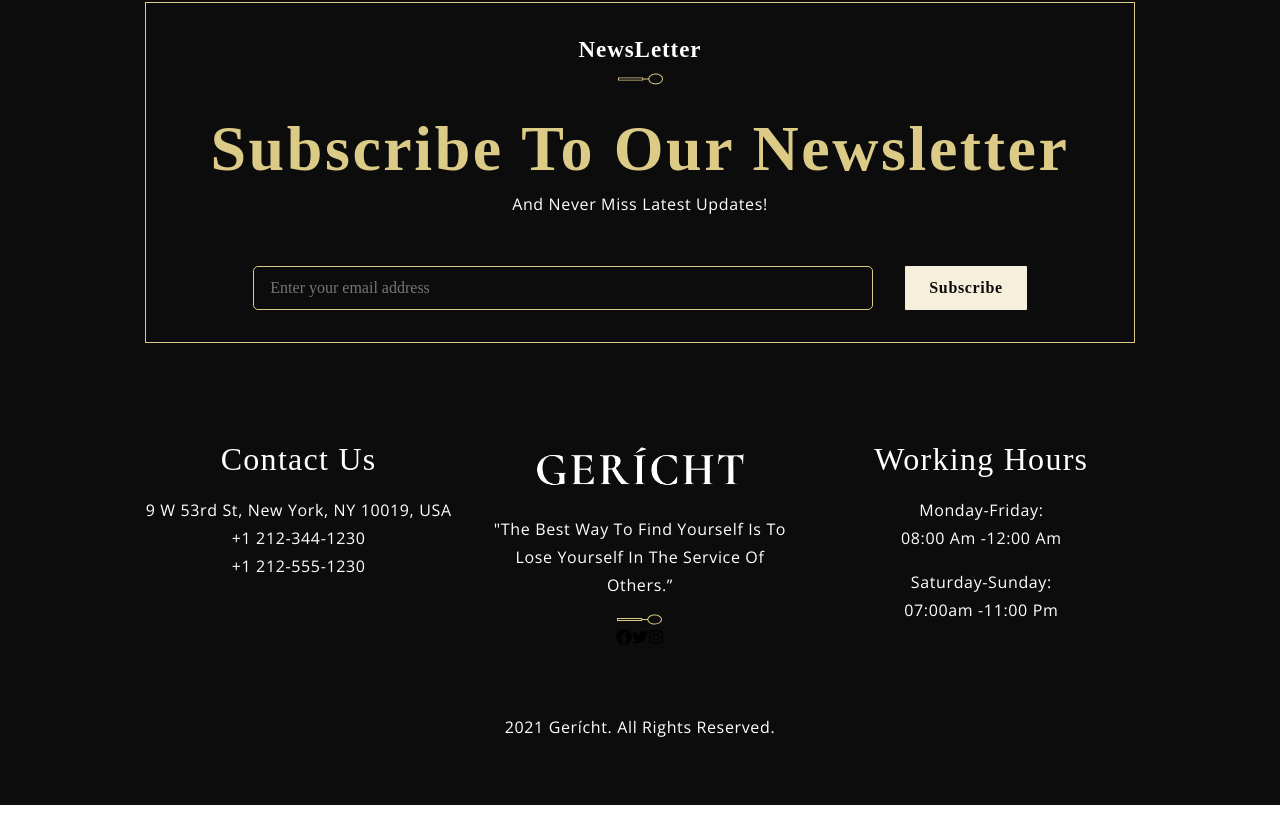
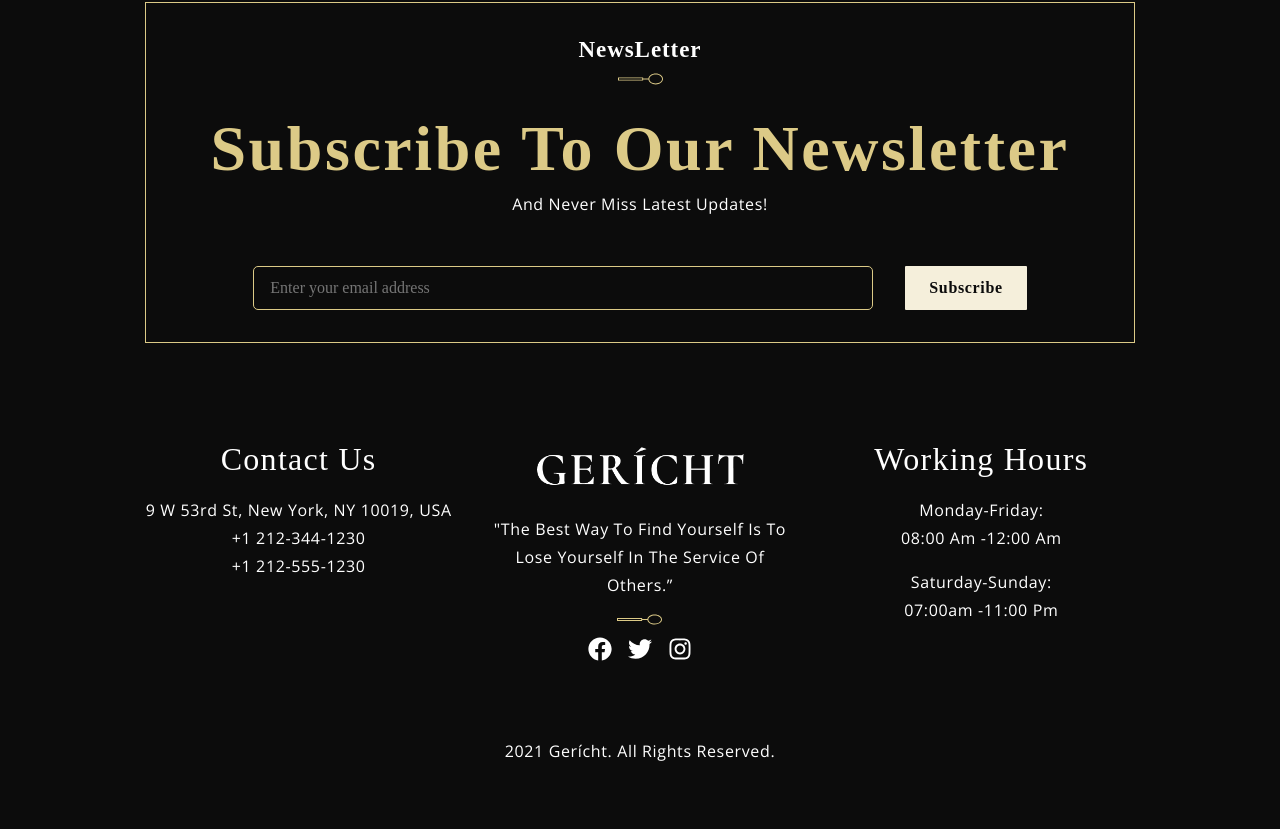
Before and after one commit to Ranita-Magar/restaurant-website-using-react, a React (Create React App) app: page / in a window 1280 px wide. Shown: the part 7324-8153 px from the top of the page. Before the commit the page ends 8129 px from the top, so only its background shows below. Built offline with nearby package versions, Linux system fonts and the light colour scheme; grey boxes are pictures that could not be loaded; a web font is replaced by a local one.

Commit message:
Creating Responsive Footer Section

```diff
--- a/src/container/Footer/Footer.css
+++ b/src/container/Footer/Footer.css
@@ -36,11 +36,11 @@
     margin-bottom: 1rem;
 }
 
-.app__footer-links_icon {
+.app__footer-links_icons {
     margin-top: 0.5rems;
 }
 
-.app__footer-links_icon svg {
+.app__footer-links_icons svg {
     color: var(--color-white);
     margin: .5rem;
     font-size: 24px;
```
